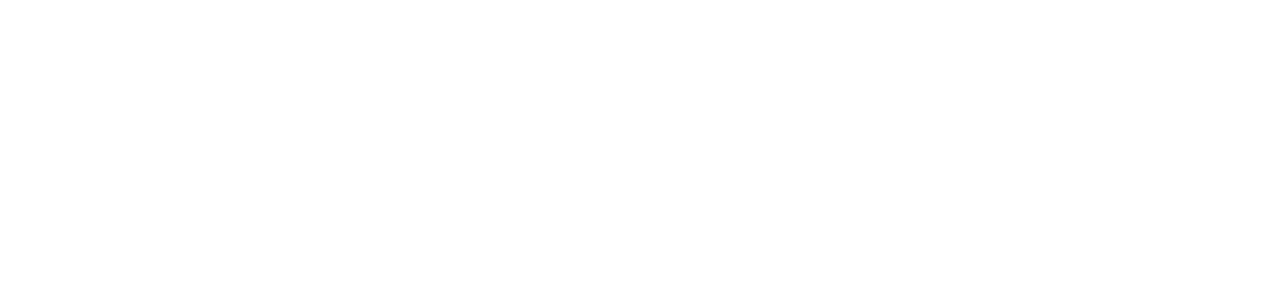
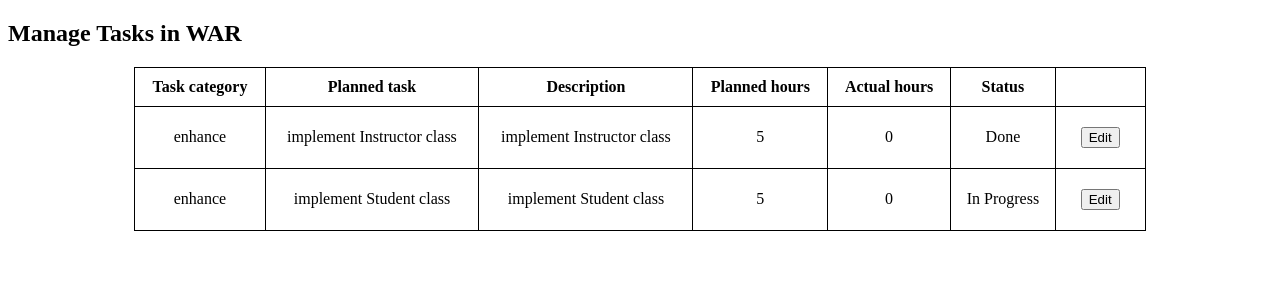
Before and after one commit to mason-oconnor15/peerEval-FrontEnd, a Nuxt app: page /war/viewtask in a window 1280 px wide. Before the commit this address had no page. Shown: the top 300 px of the page. Built offline with nearby package versions, Linux system fonts and the light colour scheme.

Commit message:
finish tasks in war and edit student account

```diff
--- a/components/instructor/ChangeInstructorStatus.vue
+++ b/components/instructor/ChangeInstructorStatus.vue
@@ -22,6 +22,7 @@
   export default {
     data(){
       return {
+        baseUrl: "http://localhost:8080/peerEval",
         showDeactivate: this.showDeactivateStatus(),
         instructorId: this.fetchInstructorId(),
         deactivateBody: {
@@ -59,7 +60,7 @@
       },
 
       sendDeactivateRequest: async function(){
-        axios.put("http://localhost:8080/peereval/instructors/deactivate/" + this.instructorId, this.deactivateBody)
+        axios.put(this.baseUrl + "/instructors/deactivate/" + this.instructorId, this.deactivateBody)
             .then((response) => {
               console.log(response);
               alert(response.data.message);
@@ -81,7 +82,7 @@
       },
 
       sendReactivateRequest: async function(){
-        axios.put("http://localhost:8080/peereval/instructors/reactivate/" + this.instructorId)
+        axios.put(this.baseUrl + "/instructors/reactivate/" + this.instructorId)
             .then((response) => {
               alert(response.data.message);
               console.log(response);
--- a/components/instructor/SearchInstructor.vue
+++ b/components/instructor/SearchInstructor.vue
@@ -60,6 +60,7 @@
   export default {
     data(){
       return {
+        baseUrl: "http://localhost:8080/peerEval",
         showSearchOptions: true,
         badCriteria: false,
 
@@ -90,7 +91,7 @@
       },
 
       searchWithCriteria: function(){
-        axios.post("http://localhost:8080/peereval/instructors/search", this.searchCriteria, this.paging)
+        axios.post(this.baseUrl + "/instructors/search", this.searchCriteria, this.paging)
             .then((response) => {
               console.log(response.data.data.content);
               this.searchResults = response.data.data.content;
--- a/components/instructor/ViewInstructor.vue
+++ b/components/instructor/ViewInstructor.vue
@@ -34,6 +34,7 @@
   export default {
     data(){
       return{
+        baseUrl: "http://localhost:8080/peerEval",
         instructor: {
           instructorId: '',
           name: '',
@@ -56,7 +57,7 @@
 
       fetchInstructorData(){
         const instructorId = this.getInstructorId();
-        axios.get("http://localhost:8080/peereval/instructors/"+instructorId)
+        axios.get("http://localhost:8080/peerEval/instructors/" + instructorId)
             .then(response => {
               this.instructor = response.data.data;
             })
--- /dev/null
+++ b/components/student/StudentAccount.vue
@@ -0,0 +1,113 @@
+<template>
+  <h2>Student Account Information</h2>
+
+  <div class="get-id-container" v-if="this.needStudentId">
+    <p>Enter your Student ID to proceed: </p>
+    <input type="number" placeholder="Must be a number" v-model="this.studentId" @change="this.checkStudentId">
+    <button :disabled="this.disableSubmitId" @click="this.sendStudentId">Submit</button>
+  </div>
+
+
+  <div class="account-container" v-else>
+    <table>
+      <thead>
+        <th>First Name</th>
+        <th>Last Name</th>
+        <th></th>
+        <th></th>
+      </thead>
+
+      <tbody>
+        <tr>
+          <td>
+            <input type="text" v-model="this.returnedStudent.firstName" :disabled="this.disableFirstName" @change="this.enableSubmitChanges">
+          </td>
+          <td>
+            <input type="text" v-model="this.returnedStudent.lastName" :disabled="this.disableLastName" @change="this.enableSubmitChanges">
+          </td>
+          <td>
+            <button @click="this.enableEdit">Edit</button>
+          </td>
+          <td>
+            <button :disabled="this.disableSubmitChanges" @click="this.sendChanges">Submit changes</button>
+          </td>
+        </tr>
+      </tbody>
+    </table>
+  </div>
+</template>
+
+<script>
+  import axios from "axios";
+
+  export default {
+    data(){
+      return{
+        baseUrl: "http://localhost:8080/peerEval",
+        needStudentId: true,
+        studentId: '',
+        disableSubmitId: true,
+
+        returnedStudent: {},
+
+        disableFirstName: true,
+        disableLastName: true,
+        disableSubmitChanges: true,
+      }
+    },
+
+
+    methods: {
+      checkStudentId: function() {
+        if(this.studentId.length != 0){
+          this.disableSubmitId = false;
+        }
+      },
+
+      sendStudentId() {
+        axios.get(this.baseUrl + "/student/" + this.studentId)
+            .then(response => {
+              this.returnedStudent = response.data.data;
+            })
+            .catch(error => {
+              console.log(error);
+            });
+
+        this.needStudentId = false;
+      },
+
+      enableEdit: function() {
+        this.disableFirstName = false;
+        this.disableLastName = false;
+      },
+
+      enableSubmitChanges: function() {
+        this.disableSubmitChanges = false;
+      },
+
+      sendChanges: function() {
+        console.log(this.returnedStudent);
+        axios.put(this.baseUrl + "/student/" + this.studentId, this.returnedStudent)
+            .then(response => {
+              console.log(this.returnedStudent);
+              console.log(response);
+            })
+            .catch(error => {
+              console.log(error);
+            })
+      }
+    },
+  }
+</script>
+
+<style scoped>
+  .get-id-container, h2, .account-container{
+    display: flex;
+    flex-direction: column;
+    align-items: center;
+    justify-content: center;
+    align-self: center;
+    font-size: 20px;
+    margin: 10px;
+  }
+</style>
--- /dev/null
+++ b/components/war/ViewTask.vue
@@ -0,0 +1,64 @@
+<template>
+  <div class="container">
+    <h2>Manage Tasks in WAR</h2>
+
+    <table>
+      <thead>
+        <th>Task category</th>
+        <th>Planned task</th>
+        <th>Description</th>
+        <th>Planned hours</th>
+        <th>Actual hours</th>
+        <th>Status</th>
+        <th></th>
+      </thead>
+
+      <tbody>
+        <tr v-for="task in this.tasks">
+          <td>{{task.category}}</td>
+          <td>{{task.plannedTask}}</td>
+          <td>{{task.description}}</td>
+          <td>{{task.plannedHours}}</td>
+          <td>{{task.actualHours}}</td>
+          <td>{{task.status}}</td>
+          <td>
+            <button @click="this.editTask">Edit</button>
+          </td>
+        </tr>
+      </tbody>
+    </table>
+  </div>
+</template>
+
+<script>
+  export default {
+    data() {
+      return{
+        tasks: [
+          {
+            category: "enhance",
+            plannedTask: "implement Instructor class",
+            description: "implement Instructor class",
+            plannedHours: 5,
+            actualHours: 0,
+            status: 'Done'
+          },
+          {
+            category: "enhance",
+            plannedTask: "implement Student class",
+            description: "implement Student class",
+            plannedHours: 5,
+            actualHours: 0,
+            status: 'In Progress'
+          }
+        ],
+      };
+    },
+
+    methods: {
+      editTask: function() {
+        console.log("The edit button has been clicked.")
+      }
+    }
+  }
+</script>
--- a/pages/index.vue
+++ b/pages/index.vue
@@ -43,6 +43,7 @@ import War from "~/pages/instructor/war.vue";
       </NuxtLink>
 
 
+<!--      hien-start-->
       <NuxtLink :to="{ path: '/instructor/invite' }">
         <button>Invite instructors</button>
       </NuxtLink>
@@ -50,6 +51,15 @@ import War from "~/pages/instructor/war.vue";
       <NuxtLink :to="{ path: '/instructor/search' }">
         <button>Search For Instructors</button>
       </NuxtLink>
+
+      <NuxtLink :to="{ path: '/student/viewaccount' }">
+        <button>Update a Student Account</button>
+      </NuxtLink>
+
+      <NuxtLink :to="{ path: '/war/viewtask' }">
+        <button>View WAR tasks</button>
+      </NuxtLink>
+<!--      hien-end-->
     </div>
 </template>
 <style>
--- /dev/null
+++ b/pages/student/viewaccount.vue
@@ -0,0 +1,7 @@
+<script setup>
+  import StudentAccount from "~/components/student/StudentAccount";
+</script>
+
+<template>
+  <StudentAccount/>
+</template>
--- /dev/null
+++ b/pages/war/viewtask.vue
@@ -0,0 +1,7 @@
+<script setup>
+ import ViewTask from "~/components/war/ViewTask";
+</script>
+
+<template>
+  <ViewTask/>
+</template>
```
